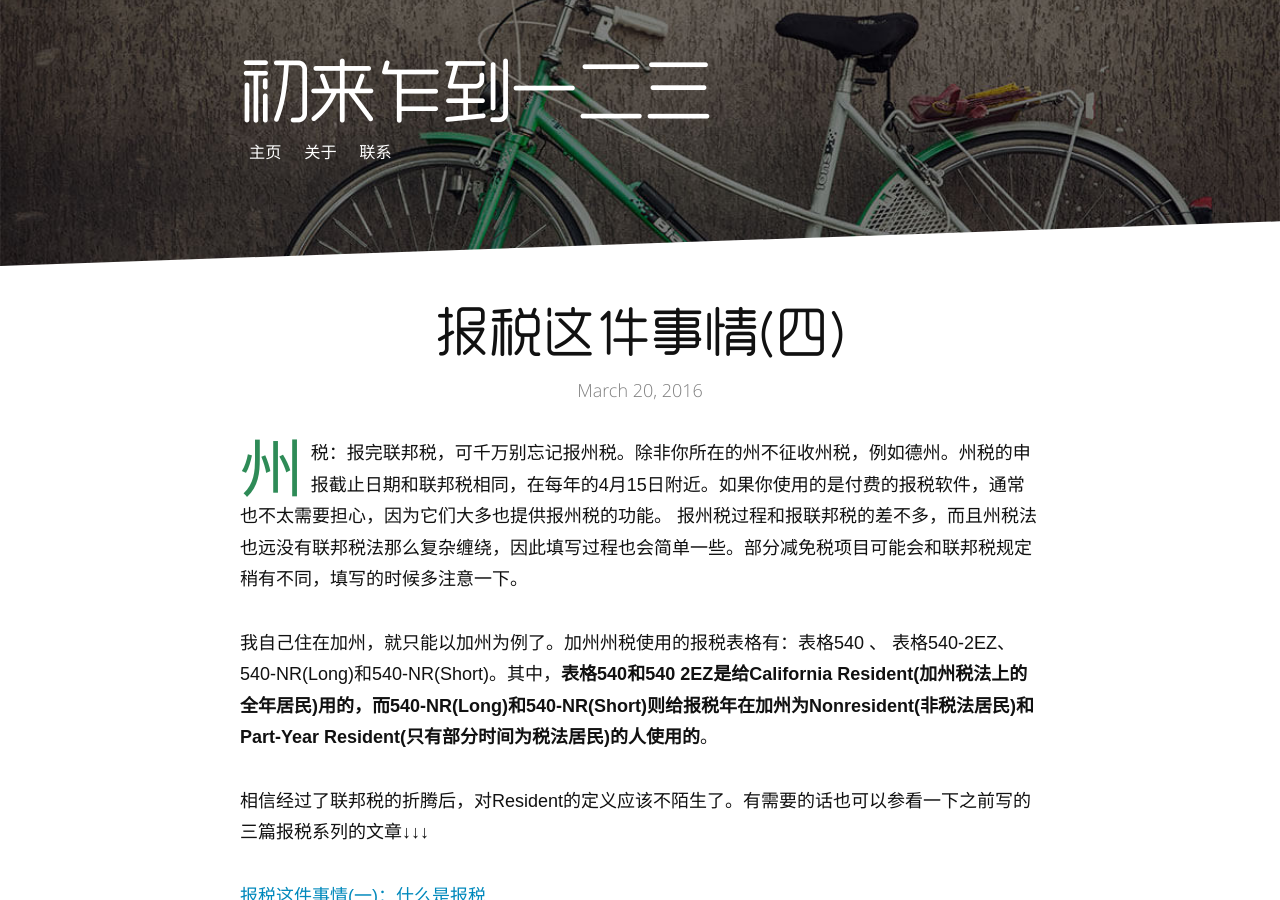
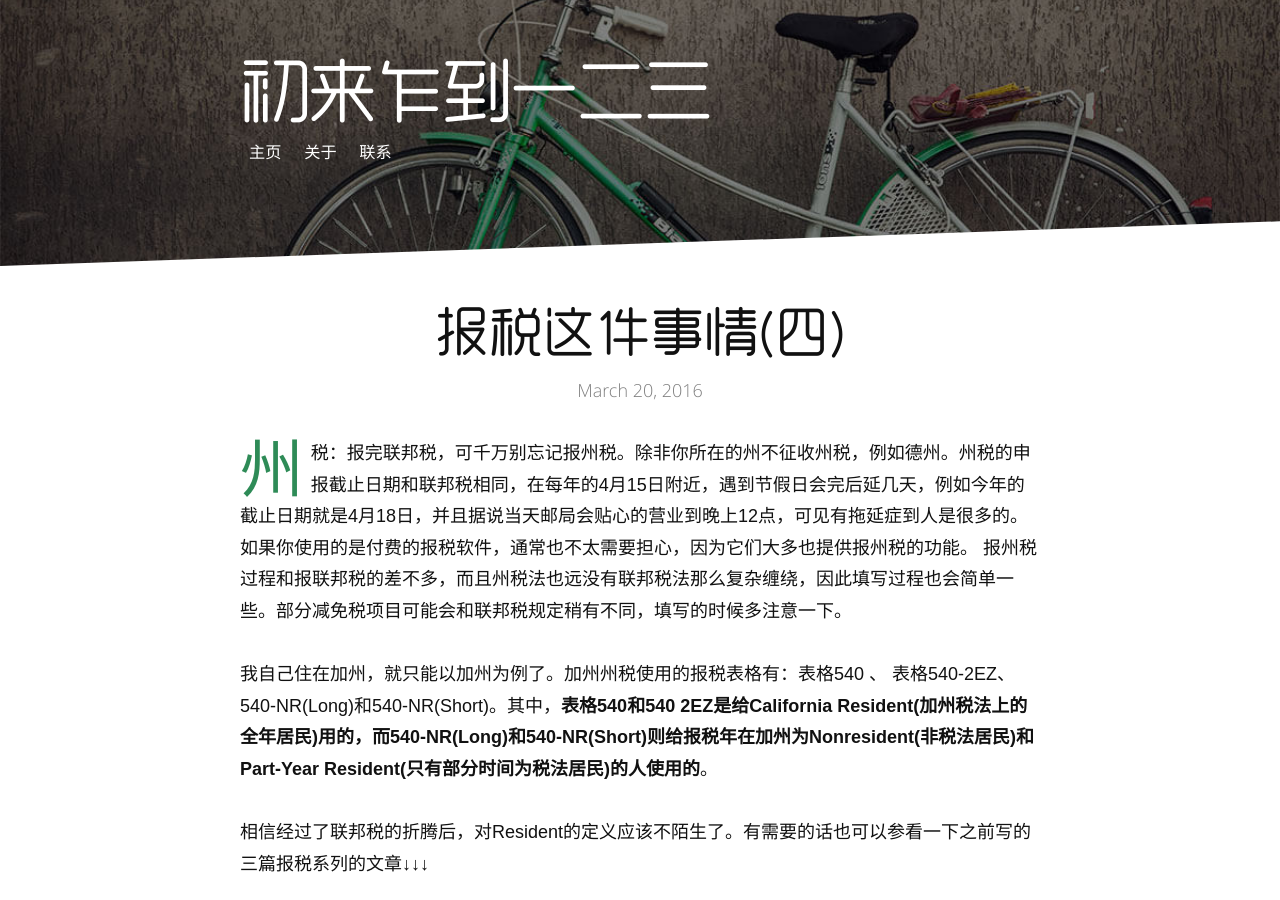
Before and after one commit to wolfwifee/wolfwifee.github.com, a Jekyll site: the page built from _posts/2016-03-20-how-to-file-a-state-tax-return.md, in a window 1280 px wide and 900 px high. Built offline with Jekyll 4.4.1, drawn with Linux system fonts in a browser that asks for light colours; nearby versions of some CDN libraries; some web fonts are replaced; comment, search, counter and statistics services are not loaded.

Commit message:
Update 2016-03-20-how-to-file-a-state-tax-return.md

```diff
--- a/_posts/2016-03-20-how-to-file-a-state-tax-return.md
+++ b/_posts/2016-03-20-how-to-file-a-state-tax-return.md
@@ -12,7 +12,7 @@
 
 
 
-<span class="dropcap">州</span>税：报完联邦税，可千万别忘记报州税。除非你所在的州不征收州税，例如德州。州税的申报截止日期和联邦税相同，在每年的4月15日附近。如果你使用的是付费的报税软件，通常也不太需要担心，因为它们大多也提供报州税的功能。
+<span class="dropcap">州</span>税：报完联邦税，可千万别忘记报州税。除非你所在的州不征收州税，例如德州。州税的申报截止日期和联邦税相同，在每年的4月15日附近，遇到节假日会完后延几天，例如今年的截止日期就是4月18日，并且据说当天邮局会贴心的营业到晚上12点，可见有拖延症到人是很多的。如果你使用的是付费的报税软件，通常也不太需要担心，因为它们大多也提供报州税的功能。
 报州税过程和报联邦税的差不多，而且州税法也远没有联邦税法那么复杂缠绕，因此填写过程也会简单一些。部分减免税项目可能会和联邦税规定稍有不同，填写的时候多注意一下。
 
 我自己住在加州，就只能以加州为例了。加州州税使用的报税表格有：表格540 、 表格540-2EZ、540-NR(Long)和540-NR(Short)。其中，**表格540和540 2EZ是给California Resident(加州税法上的全年居民)用的，而540-NR(Long)和540-NR(Short)则给报税年在加州为Nonresident(非税法居民)和Part-Year Resident(只有部分时间为税法居民)的人使用的**。
```
